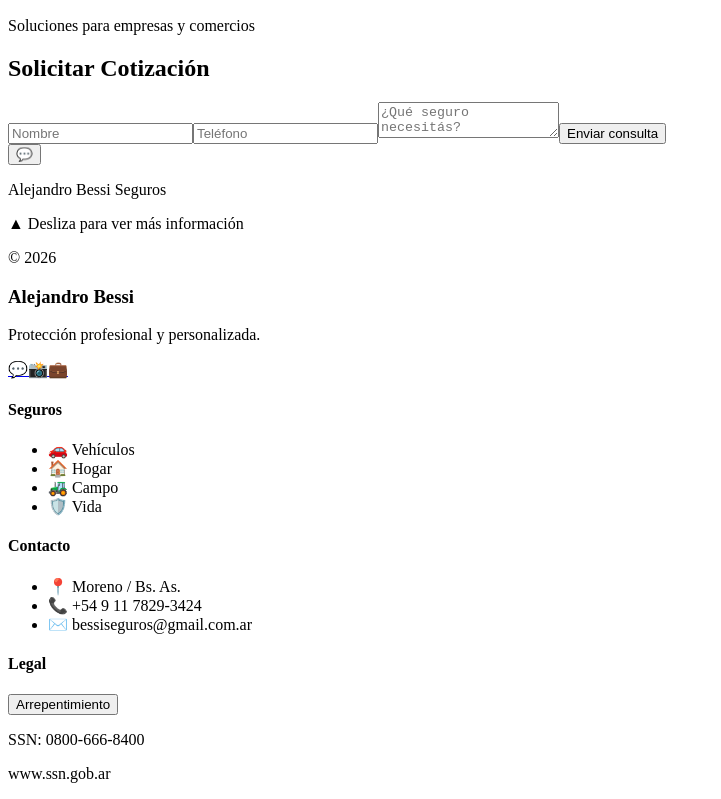
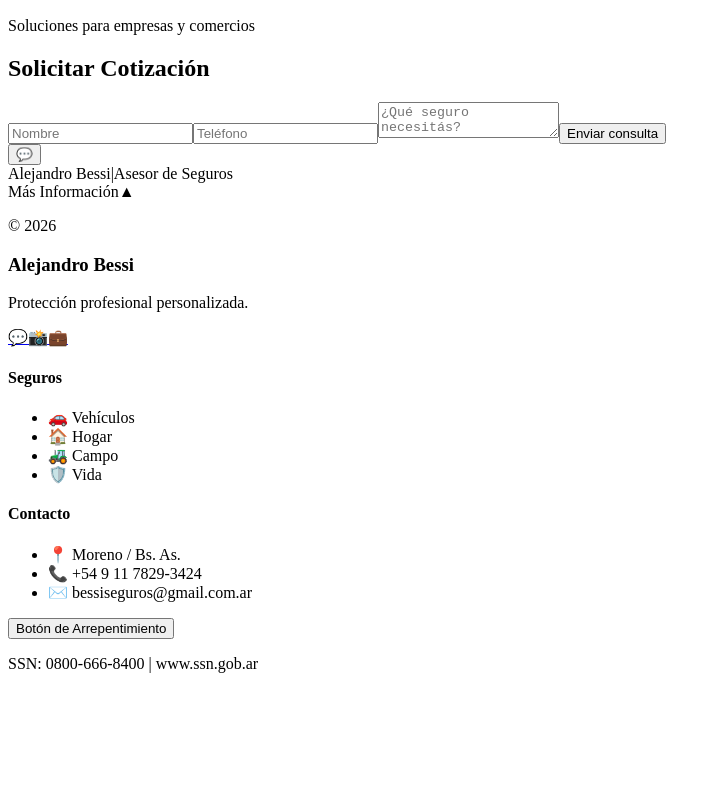
Before and after one commit to Lledxx/Seguros, a React (Vite) app: page / in a window 1280 px wide. Shown: the part 525-1324 px from the top of the page, without its empty margins (0-721 px from the left). After the commit the page ends 1214 px from the top, so only its background shows below. Built offline with nearby package versions, Linux system fonts and the light colour scheme; the HTML template or start-up script is replaced by a standard one.

Commit message:
cambios2

```diff
--- a/src/components/Footer.jsx
+++ b/src/components/Footer.jsx
@@ -1,36 +1,59 @@
-import React from 'react';
+import React, { useState } from 'react';
 
 const Footer = () => {
+  const [isOpen, setIsOpen] = useState(false);
+
   return (
-    /* La clase 'group' permite que el footer reaccione cuando pasas el mouse */
-    <footer className="fixed bottom-0 left-0 w-full z-50 group transition-all duration-500 ease-in-out">
+    <footer
+      className={`fixed bottom-0 left-0 w-full z-50 transition-all duration-700 ease-in-out border-t border-blue-500/30 ${
+        isOpen ? 'bg-[#0a192f]/95 backdrop-blur-xl' : 'bg-[#0a192f]/80 backdrop-blur-md'
+      }`}
+      // En PC se abre al pasar el mouse, en Celu al tocarlo
+      onMouseEnter={() => setIsOpen(true)}
+      onMouseLeave={() => setIsOpen(false)}
+      onClick={() => setIsOpen(!isOpen)}
+    >
 
-      {/* 1. LA BARRA VISIBLE SIEMPRE (Muy fina) */}
-      <div className="bg-[#0a192f]/90 backdrop-blur-md border-t border-blue-500/30 py-2 px-6 flex justify-between items-center text-[10px] text-gray-400">
-        <p className="font-bold italic text-white opacity-80">Alejandro Bessi Seguros</p>
-        <p className="animate-pulse">▲ Desliza para ver más información</p>
-        <p>© {new Date().getFullYear()}</p>
+      {/* 1. BARRA SIEMPRE VISIBLE (Muy fina y elegante) */}
+      <div className="max-w-7xl mx-auto py-3 px-6 flex justify-between items-center text-[10px] md:text-xs text-gray-400 cursor-pointer">
+        <div className="flex items-center gap-2">
+          <span className="text-blue-400 font-bold italic">Alejandro Bessi</span>
+          <span className="hidden md:inline">|</span>
+          <span className="hidden md:inline">Asesor de Seguros</span>
+        </div>
+
+        {/* Indicador visual de que se abre */}
+        <div className="flex items-center gap-1 text-blue-400 font-bold uppercase tracking-widest text-[9px]">
+          {isOpen ? 'Cerrar' : 'Más Información'}
+          <span className={`transition-transform duration-500 ${isOpen ? 'rotate-180' : 'rotate-0'}`}>
+            ▲
+          </span>
+        </div>
+
+        <p className="opacity-60">© {new Date().getFullYear()}</p>
       </div>
 
-      {/* 2. EL CONTENIDO QUE SE DESPLIEGA (Oculto por defecto) */}
-      <div className="bg-[#0a192f]/95 backdrop-blur-xl max-h-0 group-hover:max-h-[400px] overflow-hidden transition-all duration-500 ease-in-out px-6">
-        <div className="max-w-7xl mx-auto grid grid-cols-1 md:grid-cols-4 gap-8 py-8 border-t border-white/5">
+      {/* 2. CONTENIDO DESPLEGABLE (Original con 4 columnas) */}
+      <div
+        className={`overflow-hidden transition-all duration-700 ease-in-out ${
+          isOpen ? 'max-h-[80vh] md:max-h-[400px] opacity-100' : 'max-h-0 opacity-0'
+        }`}
+      >
+        <div className="max-w-7xl mx-auto grid grid-cols-1 md:grid-cols-4 gap-6 p-8 border-t border-white/5">
 
-          {/* Columna 1: Redes */}
+          {/* Redes */}
           <div className="space-y-3">
             <h3 className="text-white text-lg font-bold italic">Alejandro Bessi</h3>
-            <p className="text-xs opacity-70">Protección profesional y personalizada.</p>
-            <div className="flex space-x-4 pt-1 text-xl">
-              <a href="#" className="hover:scale-110 transition-transform">💬</a>
-              <a href="#" className="hover:scale-110 transition-transform">📸</a>
-              <a href="#" className="hover:scale-110 transition-transform">💼</a>
+            <p className="text-xs opacity-70">Protección profesional personalizada.</p>
+            <div className="flex space-x-4 text-xl">
+              <a href="#">💬</a><a href="#">📸</a><a href="#">💼</a>
             </div>
           </div>
 
-          {/* Columna 2: Seguros */}
-          <div className="hidden md:block">
-            <h4 className="text-white font-semibold mb-3 border-b border-blue-500 pb-1 w-fit text-sm">Seguros</h4>
-            <ul className="space-y-1 text-xs text-gray-400">
+          {/* Seguros (Solo se ve en PC o si está abierto) */}
+          <div className="space-y-2">
+            <h4 className="text-white font-semibold text-sm border-b border-blue-500 pb-1 w-fit">Seguros</h4>
+            <ul className="grid grid-cols-2 md:grid-cols-1 gap-2 text-[11px] text-gray-400">
               <li>🚗 Vehículos</li>
               <li>🏠 Hogar</li>
               <li>🚜 Campo</li>
@@ -38,25 +61,23 @@ const Footer = () => {
             </ul>
           </div>
 
-          {/* Columna 3: Contacto */}
-          <div>
-            <h4 className="text-white font-semibold mb-3 border-b border-blue-500 pb-1 w-fit text-sm">Contacto</h4>
-            <ul className="space-y-2 text-xs text-gray-400">
+          {/* Contacto */}
+          <div className="space-y-2">
+            <h4 className="text-white font-semibold text-sm border-b border-blue-500 pb-1 w-fit">Contacto</h4>
+            <ul className="space-y-2 text-[11px] text-gray-400">
               <li>📍 Moreno / Bs. As.</li>
               <li>📞 +54 9 11 7829-3424</li>
               <li>✉️ bessiseguros@gmail.com.ar</li>
             </ul>
           </div>
 
-          {/* Columna 4: Legal */}
-          <div className="space-y-3">
-            <h4 className="text-white font-semibold mb-3 border-b border-blue-500 pb-1 w-fit text-sm">Legal</h4>
-            <button className="w-full py-2 border border-red-500/60 text-red-400 hover:bg-red-500 hover:text-white transition-all text-[9px] font-bold rounded uppercase">
-              Arrepentimiento
+          {/* Legal / Arrepentimiento */}
+          <div className="space-y-3 pt-4 md:pt-0">
+             <button className="w-full py-2 border border-red-500/60 text-red-400 hover:bg-red-500 hover:text-white transition-all text-[10px] font-bold rounded uppercase">
+              Botón de Arrepentimiento
             </button>
             <div className="opacity-50 text-[9px]">
-               <p>SSN: 0800-666-8400</p>
-               <p>www.ssn.gob.ar</p>
+               <p>SSN: 0800-666-8400 | www.ssn.gob.ar</p>
             </div>
           </div>
         </div>
```
